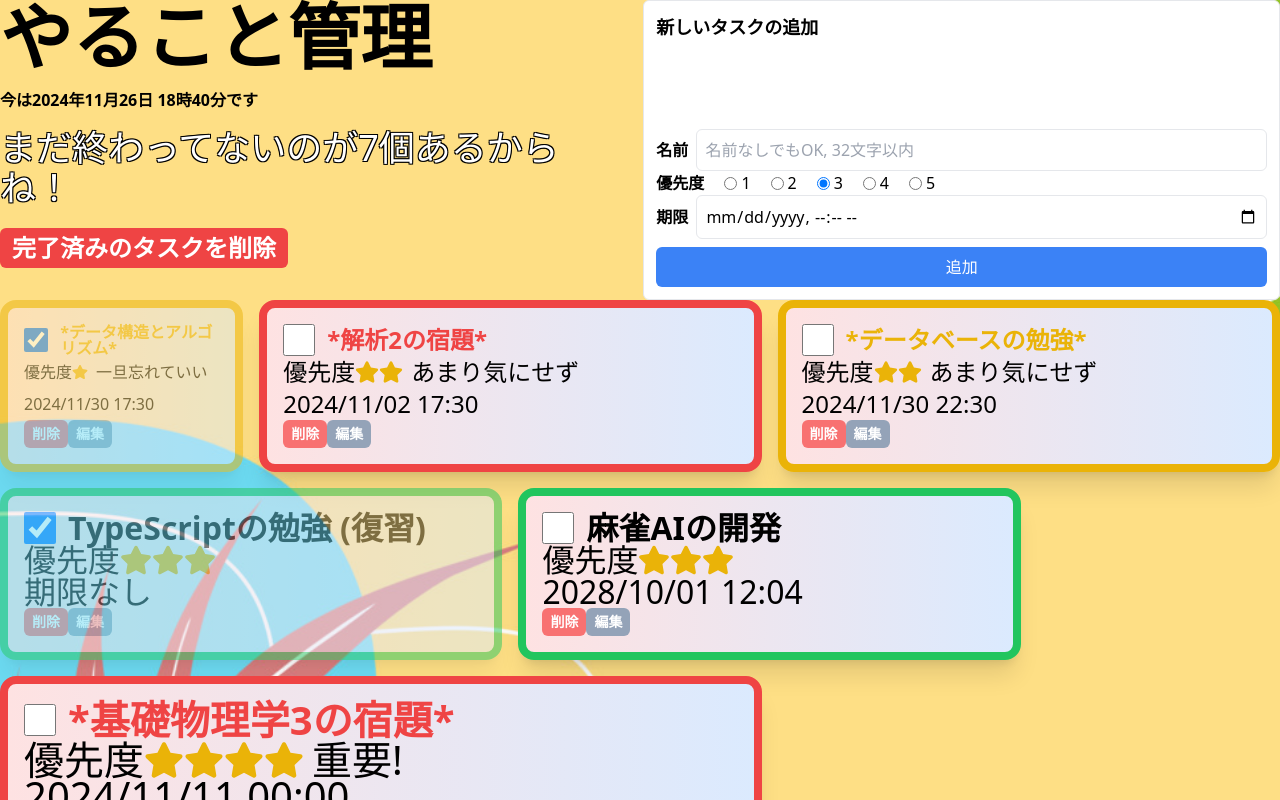
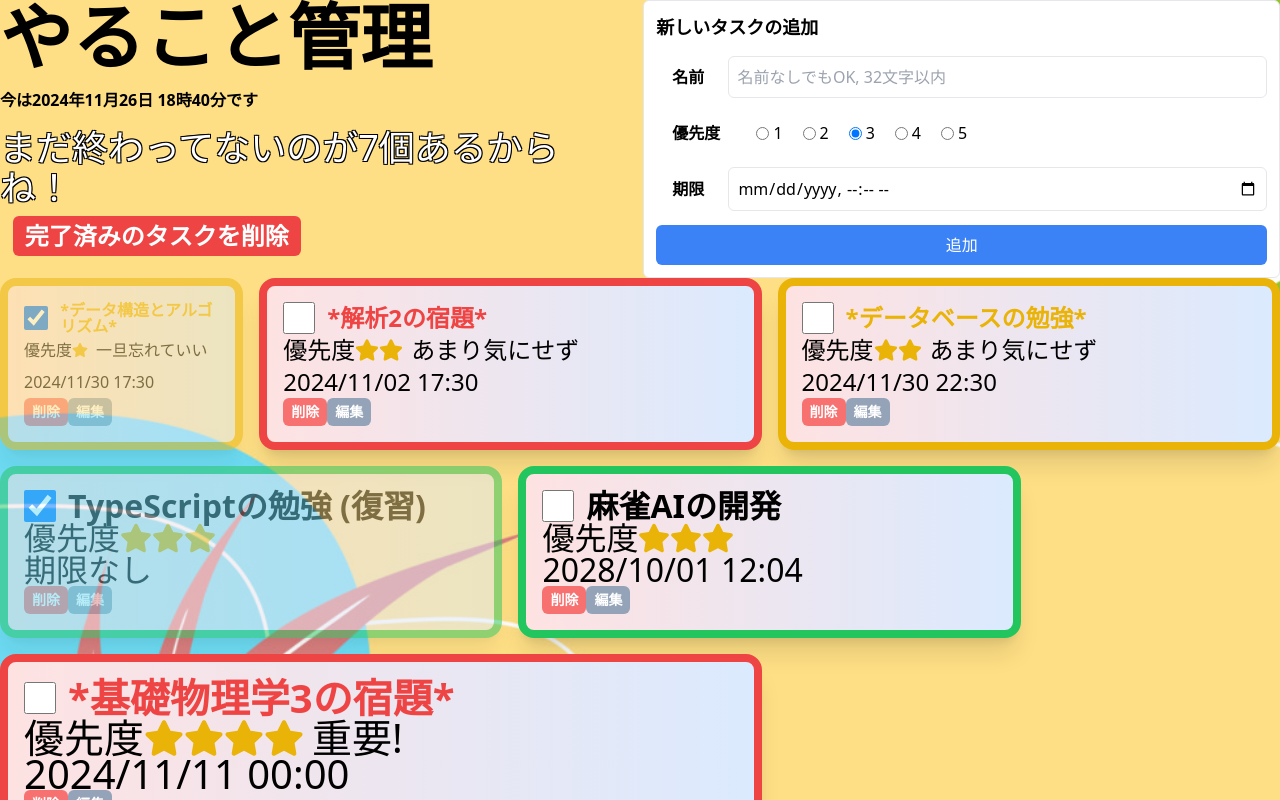
Before and after one commit to 2ufkpfb9daxnik/react-todo-app, a React (Vite) app: page / in a window 1280 px wide. Shown: the top 800 px of the page. Built offline with nearby package versions, Linux system fonts and the light colour scheme.

Commit message:
新しいタスクの追加 m

```diff
--- a/src/App.tsx
+++ b/src/App.tsx
@@ -150,25 +150,25 @@ const App = () => {
                 uncompletedCount={uncompletedCount}
                 todos={todos}
               />
+              <div className="mt-2 flex w-1/2 flex-col items-center justify-center space-y-2">
                 <button
                   type="button"
                   onClick={removeCompletedTodos}
-                className="mb-4 mt-5 rounded-md bg-red-500 px-3 py-1 text-2xl font-bold text-white hover:bg-red-600"
+                  className="rounded-md bg-red-500 px-3 py-1 text-2xl font-bold text-white hover:bg-red-600"
                 >
                   完了済みのタスクを削除
                 </button>
-              <div className="flex w-1/2 flex-col items-center justify-center space-y-2">
                 {/* <button
                   type="button"
                   onClick={sortTodosByPriority}
-            className="rounded-md bg-blue-500 px-3 py-1 font-bold text-white hover:bg-blue-600"
+                  className="rounded-md bg-blue-500 px-3 py-1 text-2xl font-bold text-white hover:bg-blue-600"
                 >
                   優先度順ソート
                 </button>
                 <button
                   type="button"
                   onClick={sortTodosByDeadline}
-            className="rounded-md bg-green-500 px-3 py-1 font-bold text-white hover:bg-green-600"
+                  className="rounded-md bg-green-500 px-3 py-1 text-2xl font-bold text-white hover:bg-green-600"
                 >
                   期日順ソート
                 </button> */}
@@ -179,7 +179,7 @@ const App = () => {
             <h2 className="text-lg font-bold">新しいタスクの追加</h2>
             <div>
               <div className="flex items-center space-x-2">
-                <label className="font-bold" htmlFor="newTodoName">
+                <label className="m-4 font-bold" htmlFor="newTodoName">
                   名前
                 </label>
                 <input
@@ -201,7 +201,7 @@ const App = () => {
                 </div>
               )}
               <div className="flex gap-5">
-                <div className="font-bold">優先度</div>
+                <div className="m-4 font-bold">優先度</div>
                 {[1, 2, 3, 4, 5].map((value) => (
                   <label key={value} className="flex items-center space-x-1">
                     <input
@@ -217,7 +217,7 @@ const App = () => {
                 ))}
               </div>
               <div className="flex items-center space-x-2">
-                <label className="font-bold" htmlFor="newTodoDeadline">
+                <label className="m-4 font-bold" htmlFor="newTodoDeadline">
                   期限
                 </label>
                 <input
```
Lines whose indentation alone changed are shown as unchanged.
